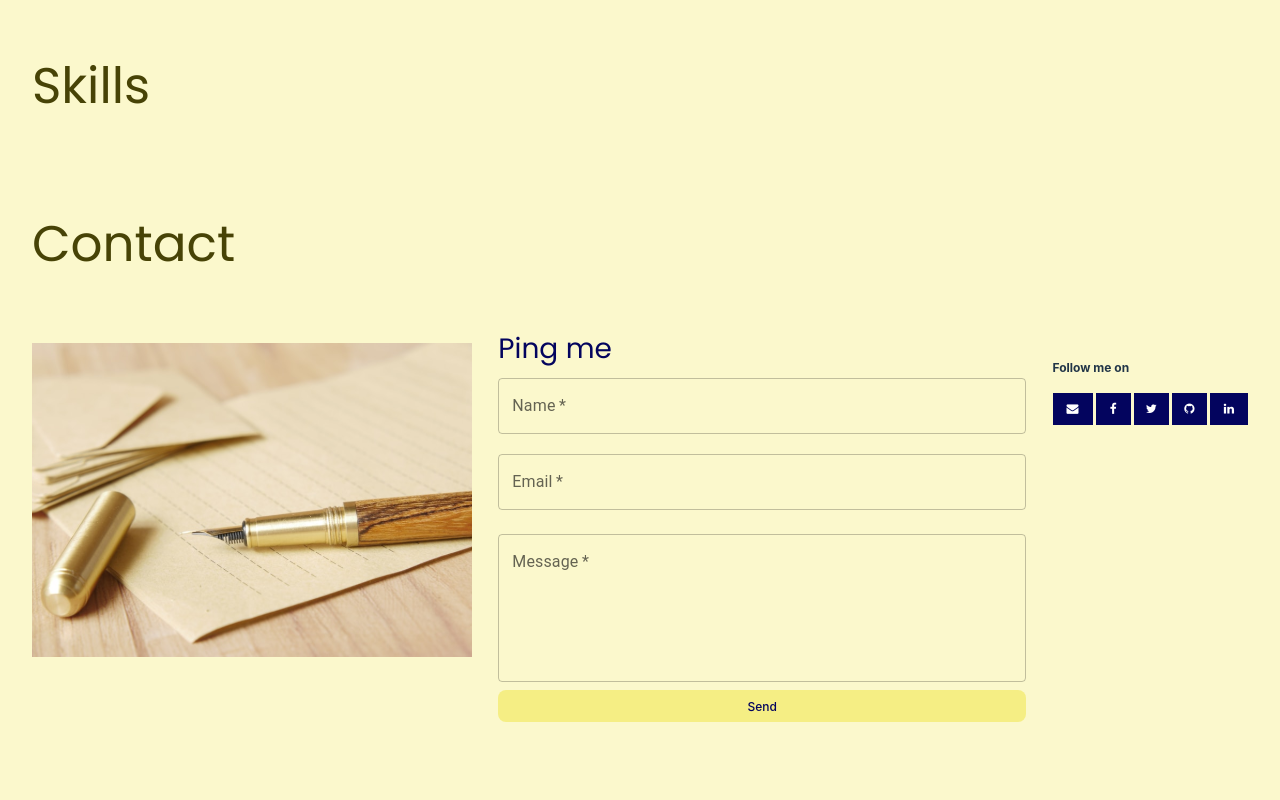
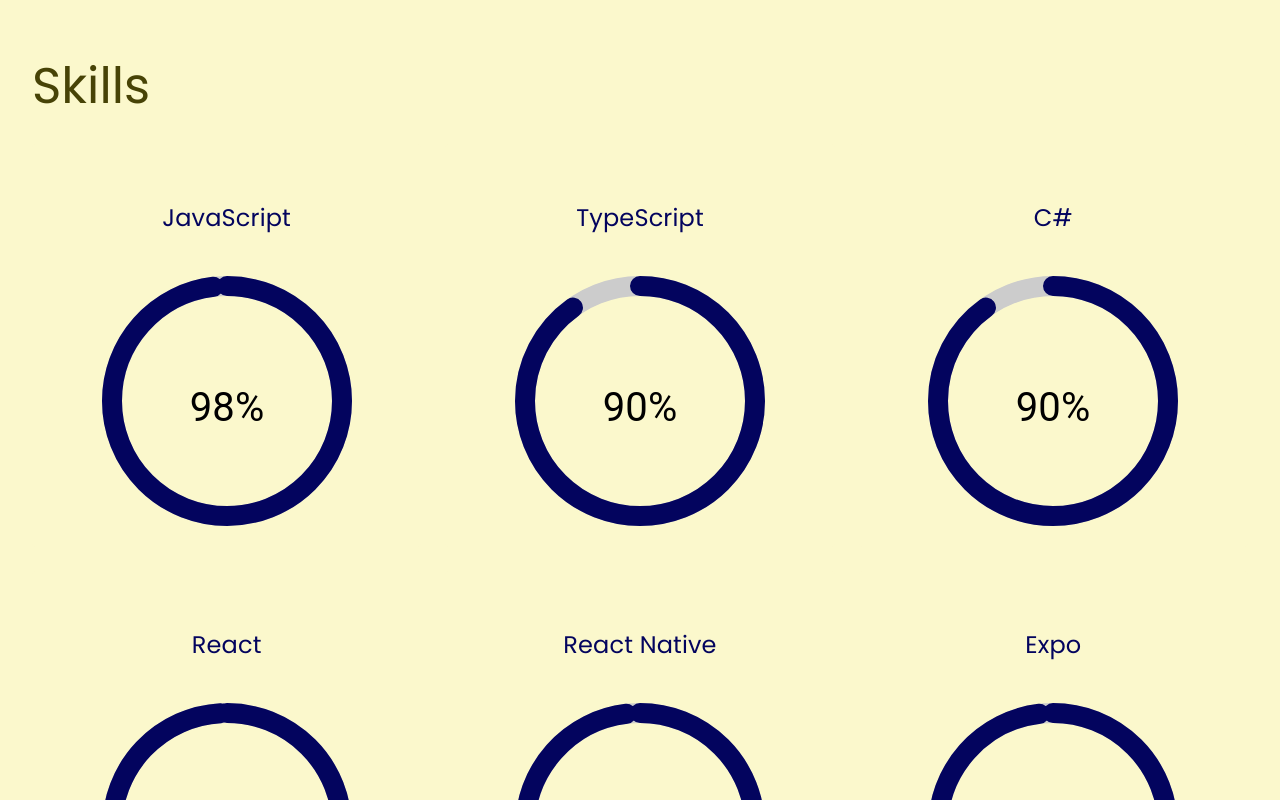
Before and after one commit to kaushik1094/kaushik-personal-portfolio, a React (Vite) app: page / in a window 1280 px wide. Shown: the part 760-1560 px from the top of the page. Before the commit the page ends 1514 px from the top, so only its background shows below. Built offline with nearby package versions, Linux system fonts and the light colour scheme.

Commit message:
Added back the skills

```diff
--- a/src/components/About/index.jsx
+++ b/src/components/About/index.jsx
@@ -66,7 +66,7 @@ export default function About() {
           title={"NodeJs (Express/Hapi)"}
         />
       </div> */}
-      {/* <Skills /> */}
+      <Skills />
     </div>
   );
 }
```
